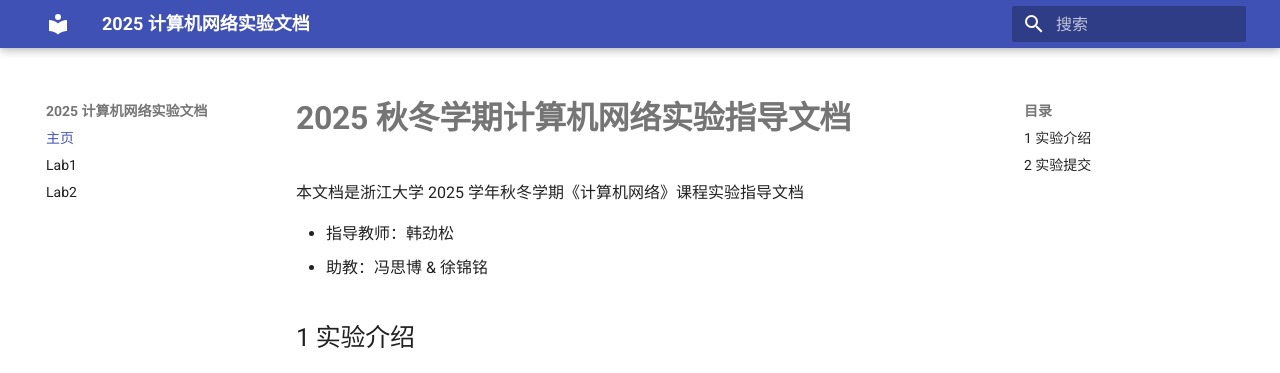
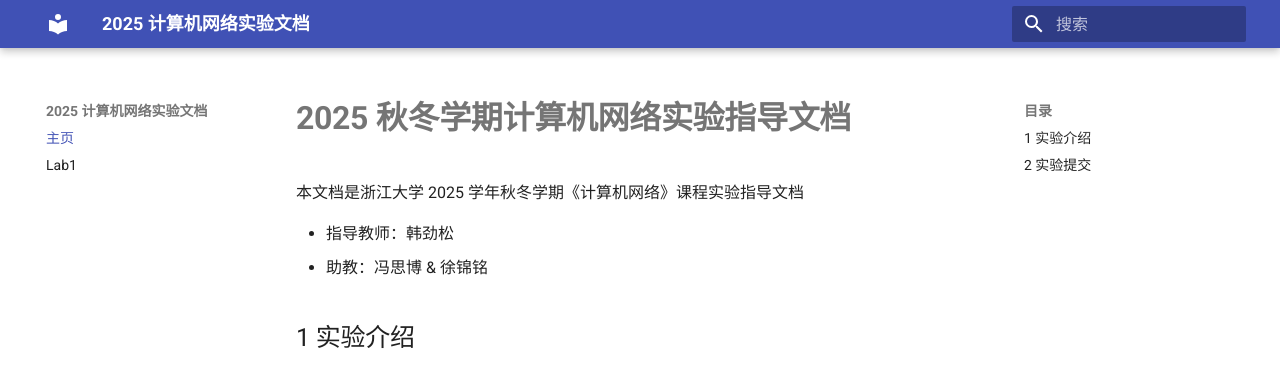
Before and after one commit to Xujinming1/2025netlab, an MkDocs documentation site: the page built from docs/index.md, in a window 1280 px wide. Shown: the top 373 px of the page. Built offline with MkDocs 1.6.1 and Material for MkDocs 9.7.7, drawn with Linux system fonts in a browser that asks for light colours.

Commit message:
delete lab2

```diff
--- a/mkdocs.yml
+++ b/mkdocs.yml
@@ -7,7 +7,6 @@ theme:
 nav:
   - 主页: index.md
   - Lab1: lab1.md
-  - Lab2: lab2.md
 
 markdown_extensions:
   - attr_list
```
